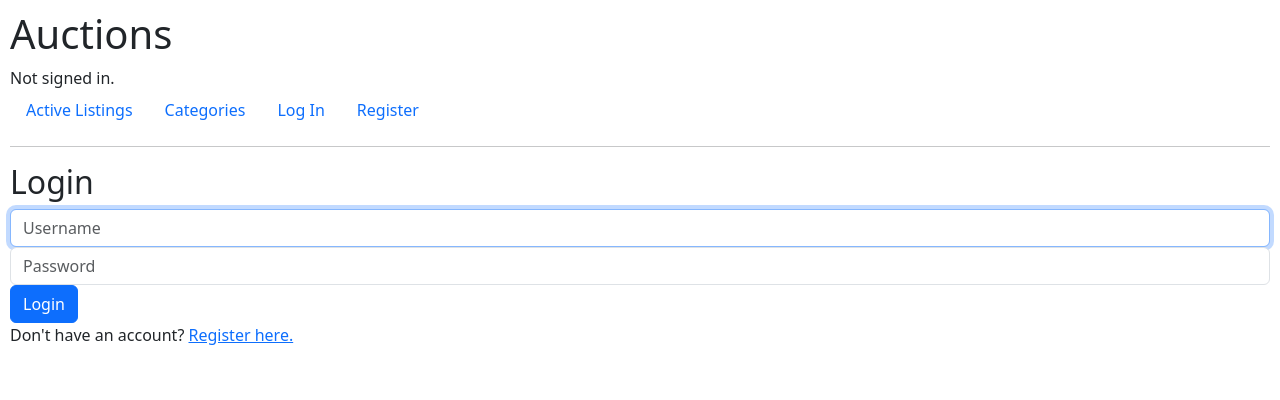
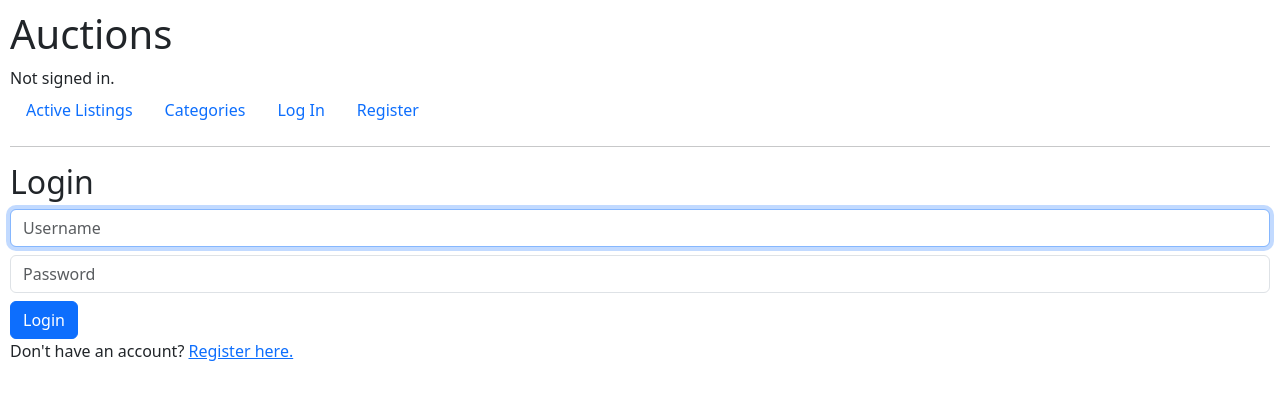
Before and after one commit to blackcaer/CS50W, a Django app: template auctions/templates/auctions/login.html in a window 1280 px wide. Shown: the top 400 px of the page. Run offline with Django 3.2, Linux system fonts and the light colour scheme; the template is opened without the code that fills it, so the values that code supplies are empty.

Commit message:
visual changes

```diff
--- a/auctions/templates/auctions/auction_details.html
+++ b/auctions/templates/auctions/auction_details.html
@@ -17,9 +17,9 @@
         <form action="{% url 'auction' auction.pk %}" method="post">
             {% csrf_token %}
             {% if not in_watchlist %}
-            <button type="submit" class="btn btn-primary">Add to watchlist</button>
+            <button type="submit" name="action" value="add_to_watchlist" class="btn btn-primary">Add to watchlist</button>
             {% else %}
-            <button type="submit" class="btn btn-primary">Remove from watchlist</button>
+            <button type="submit" name="action" value="remove_from_watchlist" class="btn btn-primary">Remove from watchlist</button>
             {% endif %}
         </form>
     </div>
--- a/auctions/templates/auctions/login.html
+++ b/auctions/templates/auctions/login.html
@@ -10,10 +10,10 @@
 
     <form action="{% url 'login' %}" method="post">
         {% csrf_token %}
-        <div class="form-group">
+        <div class="form-group mb-2">
             <input autofocus class="form-control" type="text" name="username" placeholder="Username">
         </div>
-        <div class="form-group">
+        <div class="form-group mb-2">
             <input class="form-control" type="password" name="password" placeholder="Password">
         </div>
         <input class="btn btn-primary" type="submit" value="Login">
```
